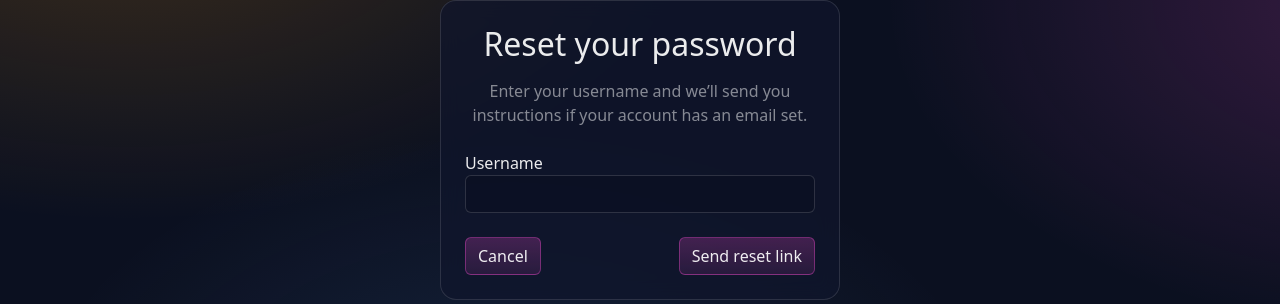
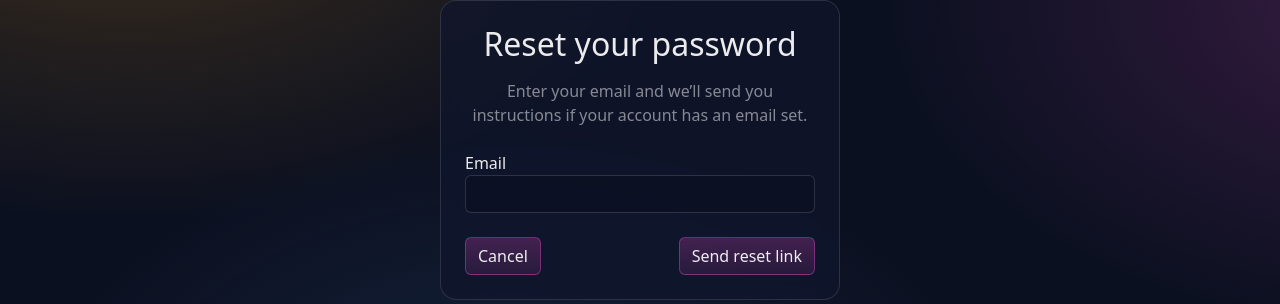
Before and after one commit to paliFrotan/capstone_project_2026, a Django app: page /password-reset/ in a window 1280 px wide. Shown: the part 93-397 px from the top of the page. Run offline with Django 4.2, Linux system fonts and the light colour scheme.

Commit message:
want emails to be unique

```diff
--- a/templates/registration/password_reset_form.html
+++ b/templates/registration/password_reset_form.html
@@ -6,18 +6,22 @@
     <div class="glass p-4 rounded-4" style="max-width: 400px; width: 100%">
         <h2 class="mb-3 text-center">Reset your password</h2>
         <p class="text-white-50 text-center mb-4">
-            Enter your username and we’ll send you instructions if your account
-            has an email set.
+            Enter your email and we’ll send you instructions if your account has
+            an email set.
         </p>
+        {% if error_message %}
+        <div class="alert alert-danger text-center">{{ error_message }}</div>
+        {% endif %}
         <form method="post">
             {% csrf_token %}
             <div class="mb-3">
-                <label for="username">Username</label>
+                <label for="email">Email</label>
                 <input
-                    type="text"
-                    name="username"
+                    type="email"
+                    name="email"
                     class="form-control"
                     required
+                    value="{{ email|default:'' }}"
                 />
             </div>
             <div class="d-flex justify-content-between mt-4">
--- a/wallet/forms.py
+++ b/wallet/forms.py
@@ -10,6 +10,11 @@ class CustomUserCreationForm(UserCreationForm):
     class Meta:
         model = User
         fields = ("username", "email", "password1", "password2")
+    def clean_email(self):
+        email = self.cleaned_data.get('email')
+        if email and User.objects.filter(email=email).exists():
+            raise forms.ValidationError("A user with that email already exists.")
+        return email
 
 class StartingBalanceForm(forms.Form):
     month = forms.DateField(
--- a/wallet/models.py
+++ b/wallet/models.py
@@ -1,4 +1,3 @@
-
 from django.conf import settings
 from django.db import models
 from django.utils import timezone
--- a/wallet/views.py
+++ b/wallet/views.py
@@ -31,17 +31,17 @@ class PasswordResetForm(forms.Form):
 
 def custom_password_reset(request):
     if request.method == "POST":
-        username = request.POST.get("username")
-        user = User.objects.filter(username=username).first()
+        email = request.POST.get("email")
+        user = User.objects.filter(email=email).first()
         if user and user.email and user.email.strip():
             form = CustomPasswordResetForm({'email': user.email})
             if form.is_valid():
                 form.save(request=request)
                 messages.success(request, "Password reset instructions sent to your email.")
-            return redirect('login')
+            return redirect('password_reset_done')
         else:
-            messages.error(request, "No email associated with this account. Please contact support or your administrator.", extra_tags="pwreset")
-            return redirect('login')
+            error_message = "No user with that email or no email associated with this account. Please contact support or your administrator."
+            return render(request, "registration/password_reset_form.html", {"error_message": error_message, "email": email})
     else:
         return render(request, "registration/password_reset_form.html")
 
```
Also changed, not shown: templates/registration/password_reset_done.html (+8 -2 lines), config/settings.py (line endings or trailing spaces).
